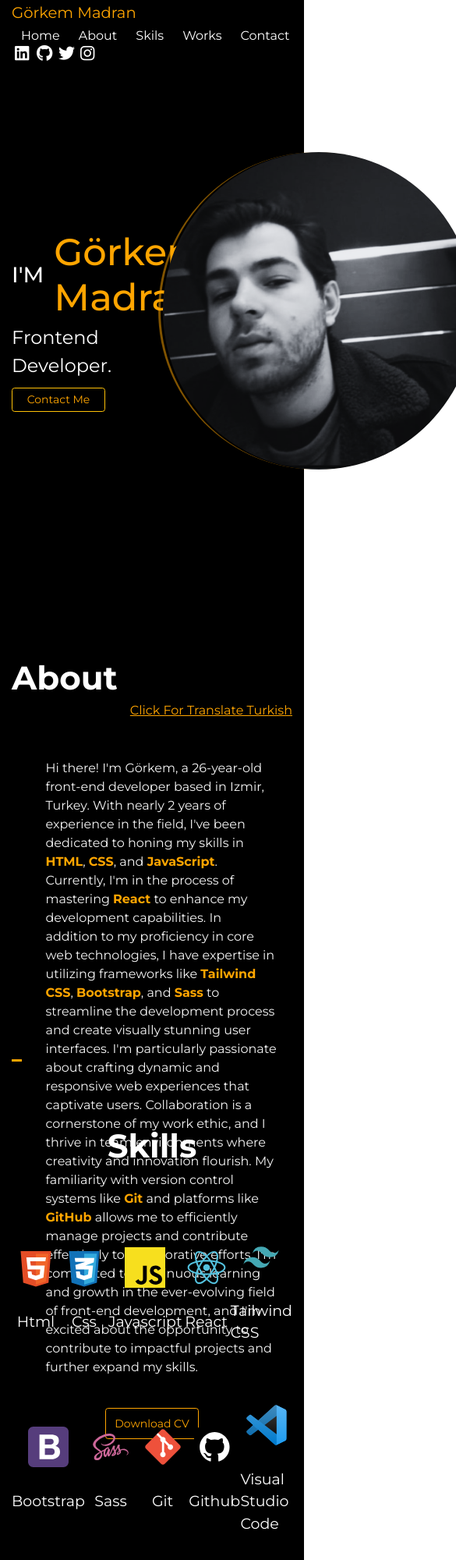
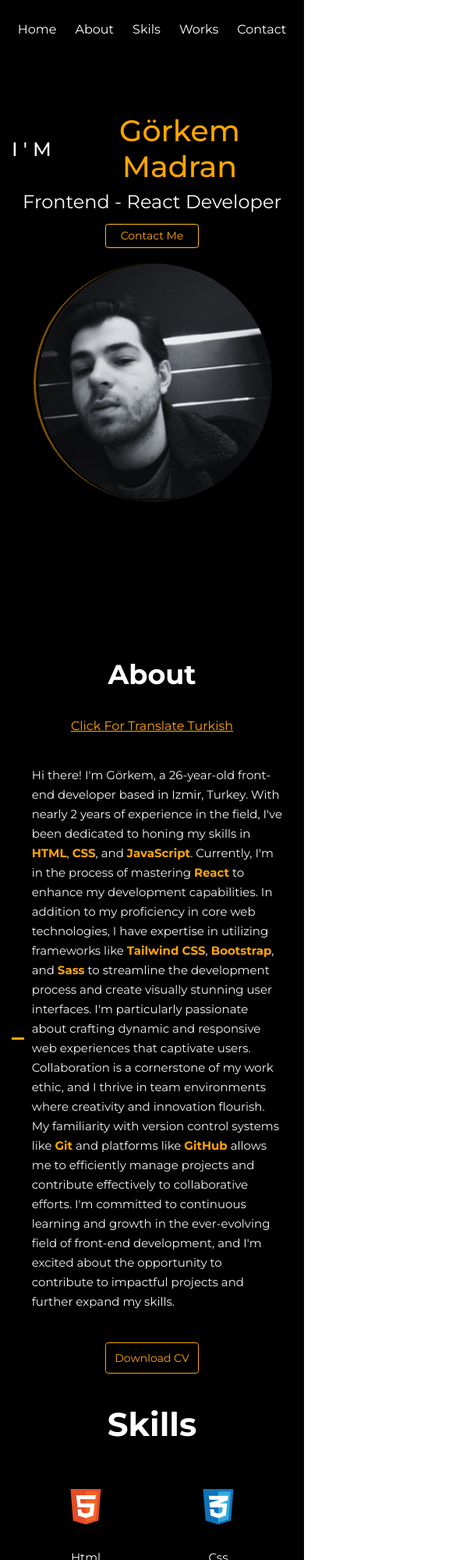
Before and after one commit to gorkemmadran/Personal-Website-Bootstrap5, a plain HTML site: page index.html in a window 390 px wide. Shown: the top 2000 px of the page at 78% size, 585 px wide, since content can reach past the window. Drawn offline with nearby package versions, Linux system fonts and the light colour scheme.

Commit message:
mobile desing

```diff
--- a/index.html
+++ b/index.html
@@ -16,7 +16,7 @@
 <body>
     <section class="container-fluid vh-100 bg-black">
         <div class="container">
-            <div class="navbar   align-items-center shadow justify-content-between">
+            <div class="navbar align-items-center shadow justify-content-between">
                 <div class="logo">
                     <h1><span class="logo-first-letter">G</span>örkem <span class="logo-second-letter">M</span>adran
                     </h1>
@@ -36,24 +36,20 @@
                     <i class="fab fa-github"></i>
                     <i class="fab fa-twitter"></i>
                     <i class="fab fa-instagram"></i>
-
-
-
-
                 </div>
             </div>
             <section class="main">
-                <div class="row">
-                    <div class="col-6 main-info">
-                        <div class="d-flex flex-row align-items-center  ">
+                <div class="row d-flex">
+                    <div class="col-xxl-6 col-xl-6 col-md-6 col-sm-12 main-info">
+                        <div class="d-flex main-content flex-row align-items-center  ">
                             <h4>I'M</h4>
                             <h1>Görkem Madran</h1>
                         </div>
-                        <p>Frontend Developer.</p>
+                        <p>Frontend - React Developer</p>
                         <button class="btn main-btn btn-warning ">Contact Me</button>
 
                     </div>
-                    <div class="col-6 main-image">
+                    <div class="col-xxl-6 col-xl-6 col-md-6 col-sm-12 main-image">
                         <div class="image-container">
                             <img class="my-image  " src="./darkme.png" alt="">
 
@@ -112,10 +108,10 @@
     </section>
 
     <section class="skils container-fluid">
+        <div class="container skils-area ">
             <h1 class="text-center text-white skils-tittle ">Skills</h1>
 
-        <div class="container skils-area ">
-            <div class="first-line d-flex align-items-center justify-content-evenly    ">
+            <div class="first-line d-flex align-items-center justify-content-evenly flex-wrap">
                 <div class="icon-card d-flex align-items-center justify-content-center flex-column  "><img
                         class="icon-img" src="./svg/html-5-svgrepo-com.svg" alt="">
                     <p>Html</p>
@@ -136,8 +132,6 @@
                         class="icon-img" src="./svg/tailwind-svgrepo-com.svg" alt="">
                     <p>Tailwind CSS</p>
                 </div>
-                </div>
-                <div class="first-line d-flex align-items-center justify-content-evenly mt-5 ">
                 <div class="icon-card d-flex align-items-center justify-content-center flex-column "><img
                     class="icon-img" src="./svg/bootstrap-svgrepo-com.svg" alt="">
                 <p>Bootstrap</p>
@@ -158,7 +152,6 @@
                     class="icon-img" src="/svg/visual-studio-code-svgrepo-com.svg" alt="">
                 <p>Visual Studio Code</p>
             </div>
-
             </div>
 
         </div>
@@ -169,50 +162,47 @@
         <div class="project container  ">
             <h1 class="project-tittle">Works</h1>
 
-            <div class="row d-flex m-3  align-items-center justify-content-center ">
-                <div class="col-3 proje project-1">
+            <div class="row d-flex m-3  align-items-center justify-space-center ">
+                <div class="col-xxl-4 col-xl-4 col-md-6 col-sm-12 proje project-1">
                     <div class="deneme">
                         <h1 class="text-white ">Project name </h1>
                         <p class="text-white lead">Project explain</p>
                         <button class="btn btn-project">See More</button>
                     </div>
                 </div>
-                <div class="col-3 proje project-2">
+                <div class="col-xxl-4 col-xl-4 col-md-6 col-sm-12 proje project-2">
                     <div class="deneme">
                         <h1 class="text-white  ">Project name </h1>
                         <p class="text-white lead  ">Project explain</p>
                         <button class="btn btn-project">See More</button>
                     </div>
                 </div>
-                <div class="col-3 proje project-3">
+                <div class="col-xxl-4 col-xl-4 col-md-6 col-sm-12 proje project-3">
                     <div class="deneme">
                         <h1 class="text-white">Project name </h1>
                         <p class="text-white lead">Project explain</p>
                         <button class="btn btn-project">See More</button>
                     </div>
                 </div>
-            </div>
-            <div class="row d-flex align-items-center justify-content-center m-3  ">
-                <div class="col-3 proje project-4">
+                <div class="col-xxl-4 col-xl-4 col-md-6 col-sm-12 proje project-4">
                     <div class="deneme">
                         <h1 class="text-white ">Project name </h1>
                         <p class="text-white lead">Project explain</p>
                         <button class="btn btn-project">See More</button>
                     </div>
                 </div>
-                <div class="col-3 proje project-5">
+                <div class="col-xxl-4 col-xl-4 col-md-6 col-sm-12 proje project-5">
                     <div class="deneme">
                         <h1 class="text-white ">Project name </h1>
                         <p class="text-white lead">Project explain</p>
                         <button class="btn btn-project">See More</button>
                     </div>
                 </div>
-                <div class="col-3 proje project-6">
+                <div class="col-xxl-4 col-xl-4 col-md-6 col-sm-12 proje project-6">
                     <div class="deneme">
                         <h1 class="text-white ">Project name </h1>
                         <p class="text-white lead">Project explain</p>
                         <button class="btn btn-project">See More</button>
-                    </div>
                     </div>
                 </div>
                  </div>
--- a/mobile.css
+++ b/mobile.css
@@ -0,0 +1,86 @@
+@media only screen and (max-width: 768px) {
+    .logo{
+        display: none;
+    }
+    .navbar-menu-items{
+        display: flex;
+        align-items: center;
+        justify-content: center;
+        width: 100%;
+    }
+    .navbar-social{
+        display: none;
+    }
+    .navbar-social i{
+       display: none;
+    }
+
+    .main-info{
+        padding: 0;
+        padding-top: 70px;
+        text-align: center;
+        order:1;
+
+    }
+    .main-content{
+        text-align: center;
+        width: 100%;
+        margin: auto;
+        display: flex;
+        align-items: center;
+        justify-content: center;
+    }
+    .main-info h1{
+        font-size: 3.8rem;
+    }
+    .main-info h4{
+        font-size: 2.5rem;
+    }
+    .main-image{
+        padding: 0px;
+        padding-top: 20px;
+        order:2;
+        }
+        .image-container{
+            margin: auto;
+        }
+        .my-image{
+            width: 300px;
+          }
+          .image-container{
+            width: 305px;
+          }
+          .about h1{
+            font-size: 3.5rem;
+            text-align: center;
+          }
+          .about a{
+            display: flex;
+            align-items: center;
+            justify-content: center;
+            height: 80px;
+          }
+          .about p{
+            padding: 10px;
+            margin: 0;
+            font-size: 1.5rem;
+            line-height: 25px;
+          }
+          .about-btn{
+            margin-top: 30px;
+          }
+          .çizgi{
+            margin-right: 10px;
+          }
+          .icon-card{
+            width: 150px;
+            height: 150px;
+            margin: 0px;
+            padding: 0;
+          }
+          .icon-card p{
+            text-align: center;
+            font-size: 1.5rem;
+          }
+
+}
--- a/style.css
+++ b/style.css
@@ -58,19 +58,21 @@ color: white;
   color: orange!important;
 }
 .main{
-  height: 88vh;
+  display: flex;
+  align-items: center;
+  justify-content: center;
 }
 .main-info{
   padding-top: 220px;
-  height: 500px;
 }
 .main-info h4{
-  font-size: 2.8rem;
+  font-size: 3.5rem;
   margin-right: 13px;
   color: white;
+  letter-spacing: 7px;
 }
 .main-info h1{
-  font-size: 4.8rem;
+  font-size: 3rem;
   color: orange;
 }
 .main-info p{
@@ -79,7 +81,6 @@ color: white;
 }
 .main-image{
  padding-top: 120px;
-  height: 500px;
  }
 .my-image{
   width: 400px;
@@ -110,9 +111,7 @@ color: white;
   font-size: 1.6rem;
   color: orange;
 }
-.about{
-  height: 600px;
-}
+
 .about h1{
   color: white;
   font-weight: bold;
@@ -153,7 +152,6 @@ color: white;
 }
 .skils{
   background-color: black;
-  height: 600px;
 }
 .skils-tittle{
 color: white;
@@ -162,7 +160,6 @@ font-size: 4.2rem;
 padding-bottom: 30px;
 }
 .skils-area{
-height: 500px;
 padding-top: 30px;
 }
 .icon-card{
@@ -190,24 +187,21 @@ padding-top: 30px;
  justify-content: center;
  flex-direction: column;
 }
-.project{
-  height: 800px;
-}
+
 .project-area .project .project-tittle{
-  color: white;
+color: white;
 font-weight: bold;
 font-size: 4.2rem;
 padding-bottom: 30px;
 }
 .proje{
-  width: 300px;
-  height: 300px;
+  width: 250px;
+  height: 250px;
   background-repeat: no-repeat;
   background-size: cover;
   background-position: center;
   max-width: fit-content;
   max-height: fit-content;
-  margin: 5px;
 }
 .proje:hover{
   box-shadow: 0px 2px 10px 2px rgb(255, 98, 0);
@@ -215,6 +209,7 @@ padding-bottom: 30px;
 }
 .deneme {
   opacity: 0;
+  margin: auto;
   transition: opacity 0.3s;
 }
 .proje:hover .deneme {
```
Lines whose indentation alone changed are shown as unchanged.
